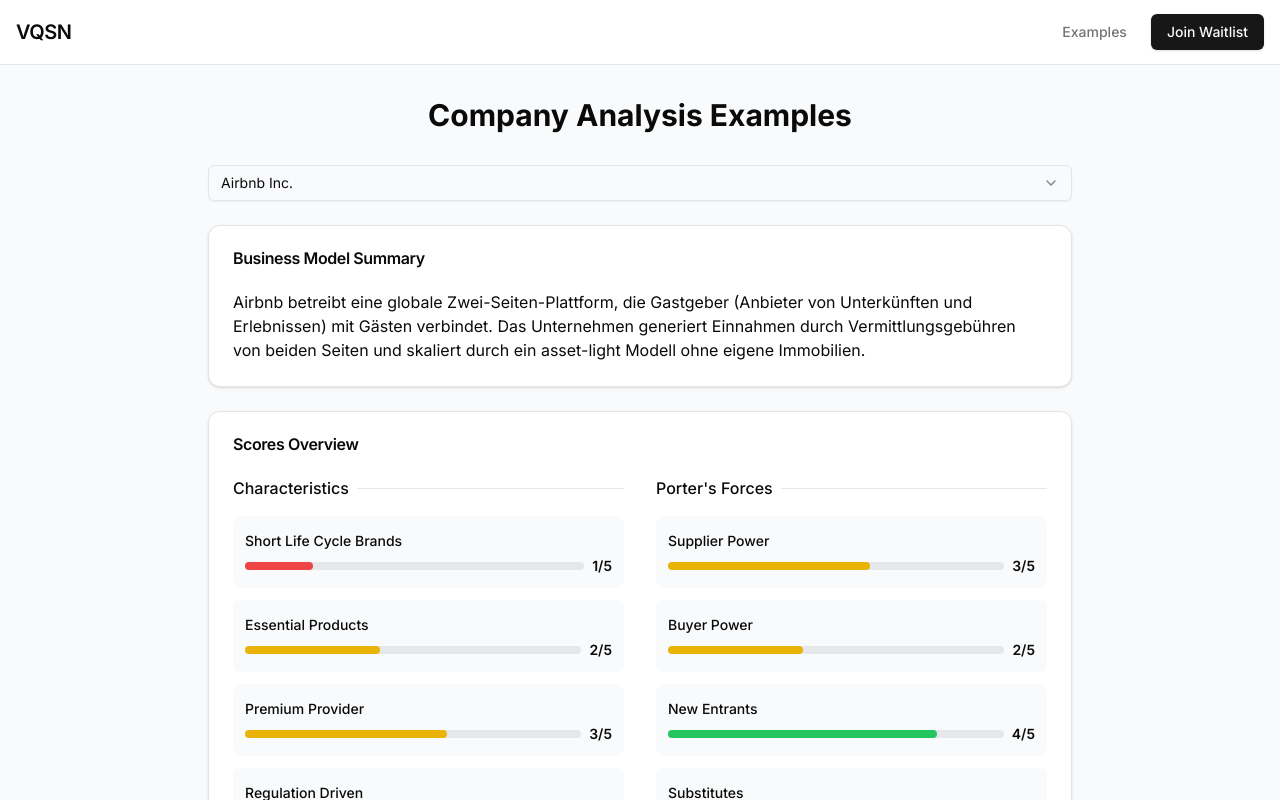
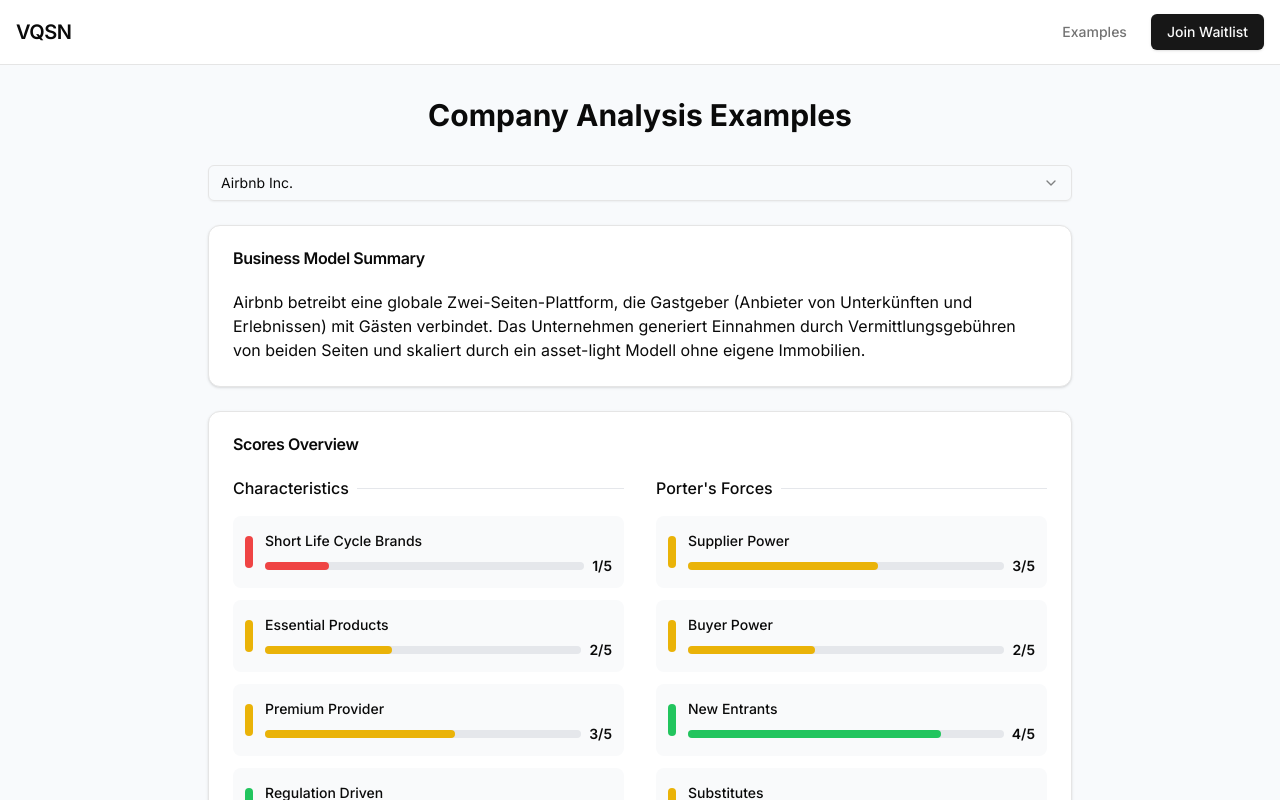
Before and after one commit to iste2/vqsn, a Next.js app: page /examples in a window 1280 px wide. Shown: the top 800 px of the page. Built offline with nearby package versions, Linux system fonts and the light colour scheme.

Commit message:
indicate 0-score

```diff
--- a/components/example-selector.tsx
+++ b/components/example-selector.tsx
@@ -95,6 +95,13 @@
                   <div className="grid gap-3">
                     {Object.entries(selectedExample.characteristics).map(([key, char]) => (
                       <div key={key} className="flex items-center gap-3 bg-gray-50 p-3 rounded-lg">
+                        <div className={`w-2 h-8 rounded-full ${
+                          char.score >= 4
+                            ? "bg-green-500"
+                            : char.score >= 2
+                            ? "bg-yellow-500"
+                            : "bg-red-500"
+                        }`} />
                         <div className="flex-1">
                           <span className="text-sm font-medium capitalize">{key.replace(/([A-Z])/g, ' $1')}</span>
                           <div className="flex items-center gap-2 mt-1">
@@ -126,6 +133,13 @@
                   <div className="grid gap-3">
                     {Object.entries(selectedExample.porterAnalysis).map(([key, force]) => (
                       <div key={key} className="flex items-center gap-3 bg-gray-50 p-3 rounded-lg">
+                        <div className={`w-2 h-8 rounded-full ${
+                          force.riskScore >= 4
+                            ? "bg-green-500"
+                            : force.riskScore >= 2
+                            ? "bg-yellow-500"
+                            : "bg-red-500"
+                        }`} />
                         <div className="flex-1">
                           <span className="text-sm font-medium capitalize">{key.replace(/([A-Z])/g, ' $1')}</span>
                           <div className="flex items-center gap-2 mt-1">
```
